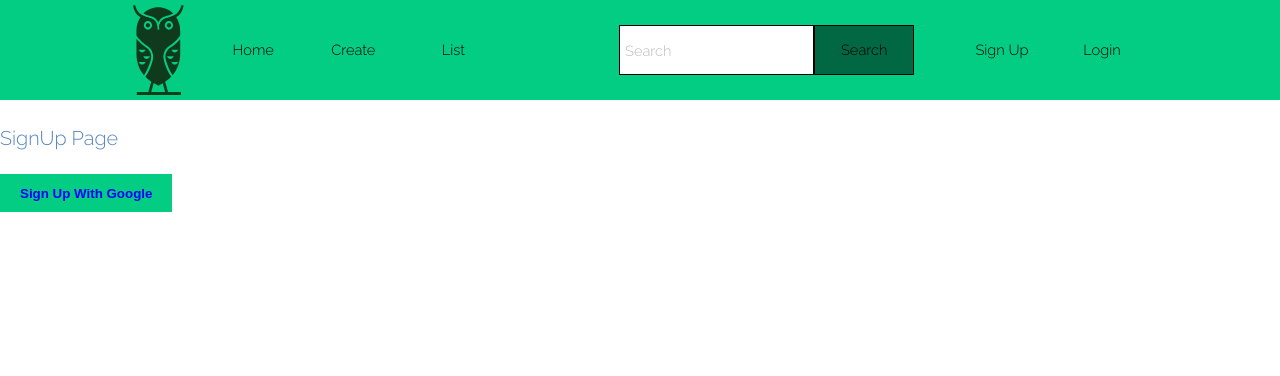
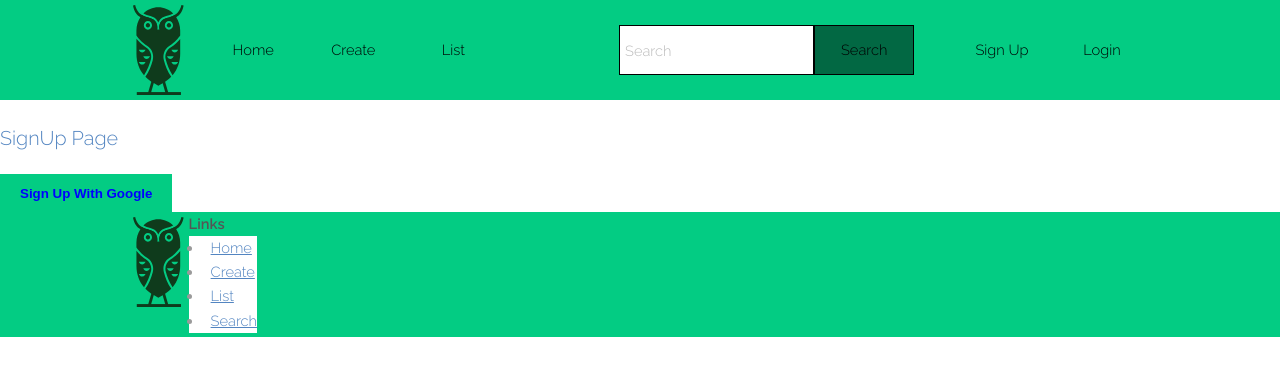
Before and after one commit to panzerama/Dex, a React (Create React App) app: page /signin in a window 1280 px wide. Shown: the top 376 px of the page. Built offline with nearby package versions, Linux system fonts and the light colour scheme.

Commit message:
Raymond- FooterComponent

```diff
--- a/src/App.css
+++ b/src/App.css
@@ -114,7 +114,20 @@
       list-style: none;
     }
 
+    /* Footer */
+    .footer-container{
+      display: flex;
+      height: 125px;
+      overflow: hidden;
+      background-color: #03cc83;
+      padding: 0 10%;
+    }
 
+    /*Footer Logo*/
+    .footer-logo {
+      height: 100px;
+      padding: 5px;
+    }
 /* Create New Flashcard Set */
 
 /* Containers */
--- a/src/App.js
+++ b/src/App.js
@@ -11,6 +11,7 @@ import EditFlashcardSet from "./components/edit-flashcardset.component";
 import FlashcardSetList from "./components/flashcardset-list.component";
 import SignIn from "./components/signup.component";
 import SignUp from "./components/signup.component";
+import Footer from "./components/footer.component";
 
 
 class App extends Component {
@@ -25,7 +26,9 @@ class App extends Component {
                 <Route path="/create" component={CreateFlashcardSet} />
                 <Route path="/signup" component={SignUp} />
                 <Route path="/signin" component={SignIn} />
+                <Footer></Footer>
       </Router>
+
     );
   }
 }
--- /dev/null
+++ b/src/components/footer.component.js
@@ -0,0 +1,31 @@
+import React, { Component } from 'react';
+import {ReactComponent as Logo} from './img/dexOwl.svg';
+
+export default class Footer extends Component{
+
+    render(){
+        return(
+            <div class = "footer-container">
+            <div class = "footer links left"></div>
+               <Logo class = "footer-logo"/>
+               <div class = "footer-links">
+               <footer> <strong>Links</strong> </footer>
+                <body>
+                    <ul>
+                        <li><a href ="/" Home>Home</a></li>
+                        <li><a href ="/create" Create>Create</a></li>
+                        <li><a href ="/list" List>List</a></li>
+                        <li><a href ="/search" Search>Search</a></li>
+                    </ul>
+                </body>
+
+               </div>
+               </div>
+
+
+
+
+        )
+
+    }
+}
```
Also changed, not shown: 2 other files (tests, documents, lock files or other folders).
